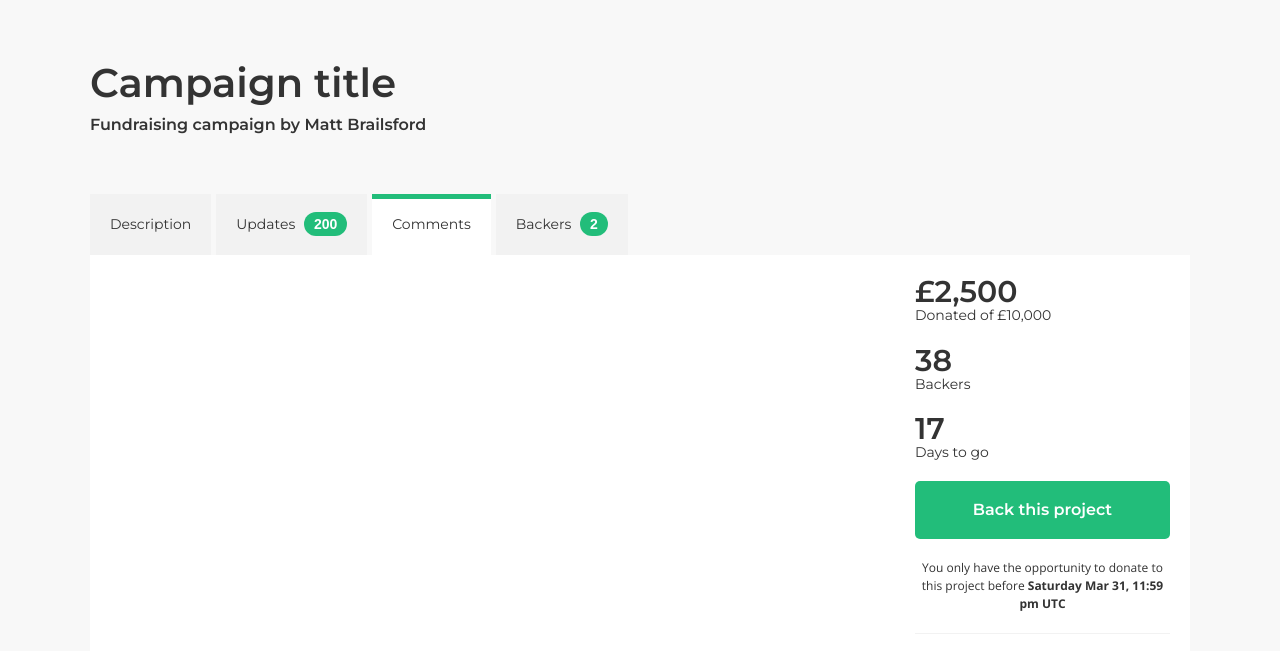
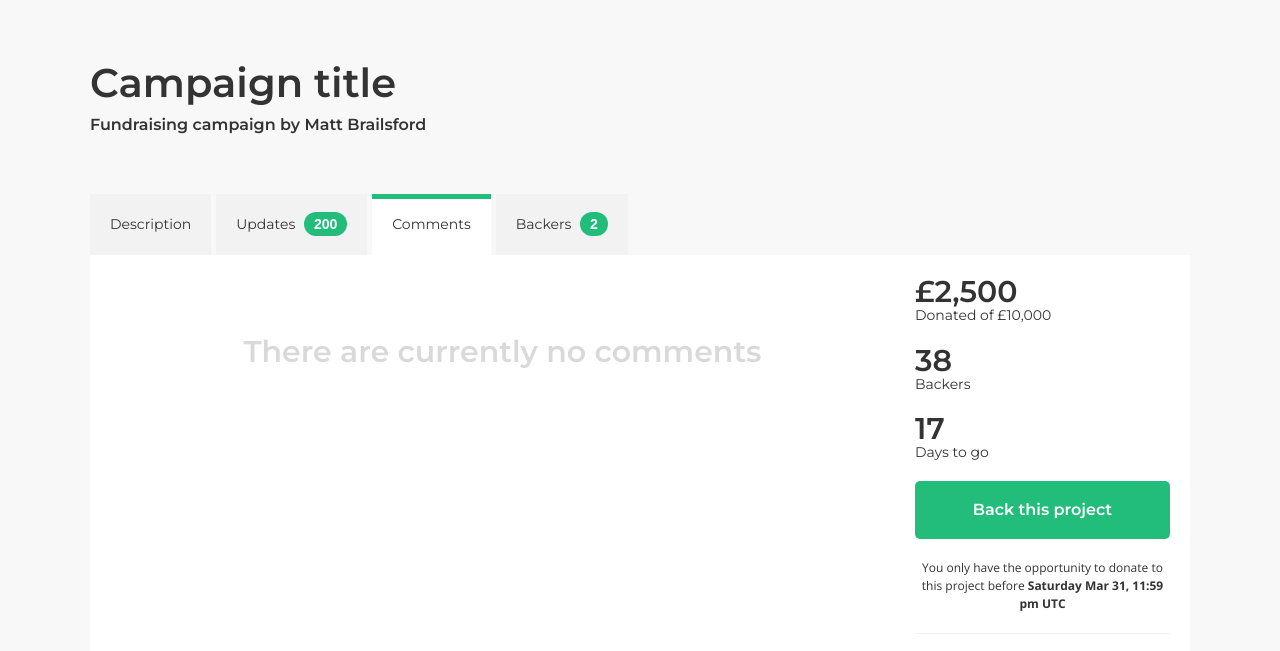
Before and after one commit to mattbrailsford/crowdfunding-template, a plain HTML site: page index.html in a window 1280 px wide. Both pictures are taken after a click on the link "Comments". Shown: the top 651 px of the page. Drawn offline with nearby package versions, Linux system fonts and the light colour scheme.

Commit message:
Added a no-results block

```diff
--- a/css/styles.css
+++ b/css/styles.css
@@ -100,7 +100,7 @@ body {
     color: #333;
 }
 
-h1, h2, h3, h4, h5, h6, .tabs__tab, .stat, .btn {
+h1, h2, h3, h4, h5, h6, .tabs__tab, .stat, .btn, .no-results {
     font-family: 'Montserrat', sans-serif;
 }
 
@@ -366,6 +366,15 @@ p, td, th, li {
     vertical-align: baseline;
 }
 
+/* No results */
+.no-results {
+    color: rgba(0,0,0,.15);
+    font-size: 3rem;
+    font-weight: 700;
+    text-align: center;
+    padding: 6rem 0;
+}
+
 /*
 ** ==================================================
 ** STRUCTURE
--- a/index.html
+++ b/index.html
@@ -112,6 +112,9 @@
                             <h2>Comments</h2>
                             <hr />
                         </div>
+                        <div class="no-results">
+                            There are currently no comments
+                        </div>
                     </div>
                     <div id="backers" class="tabs__content content-block">
                         <div class="visible-on-mobile">
```
